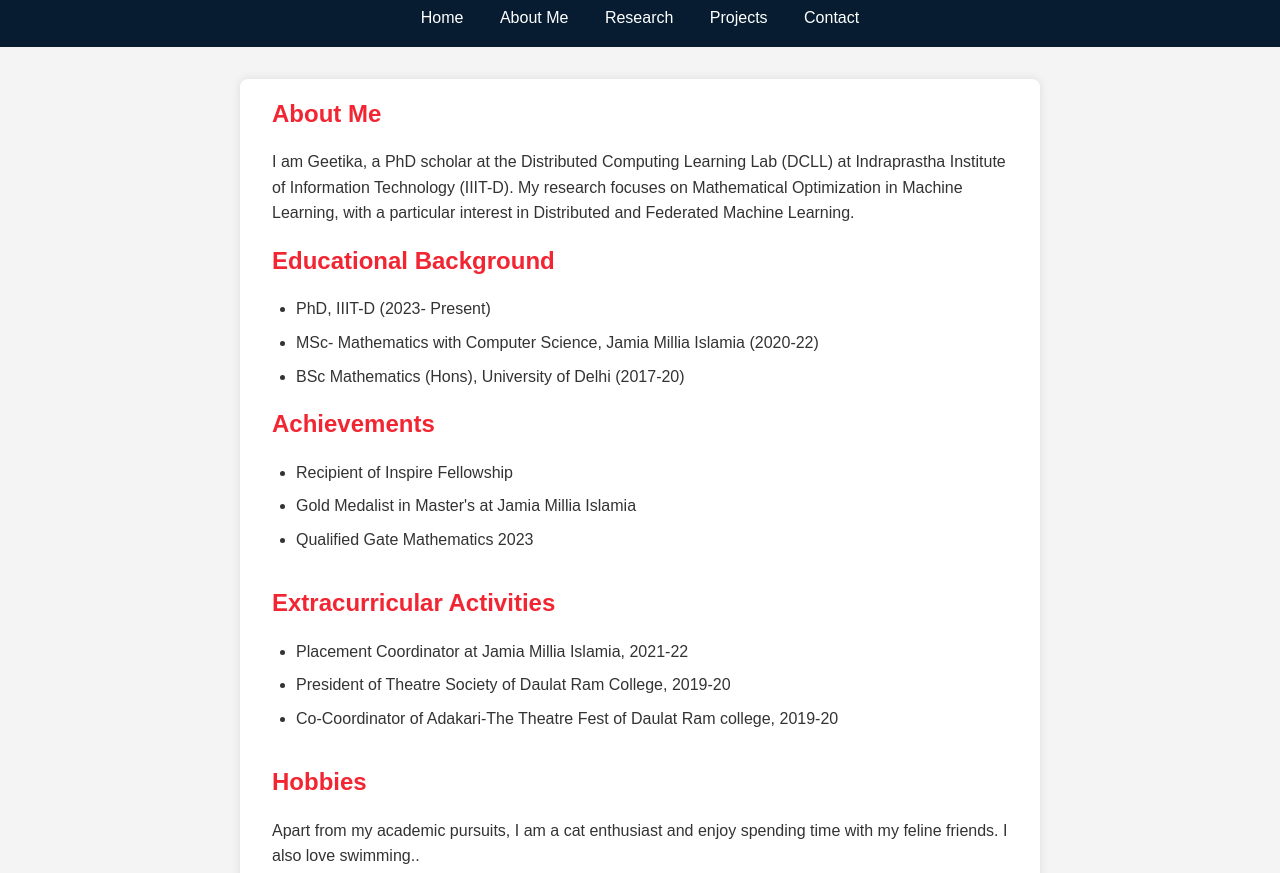
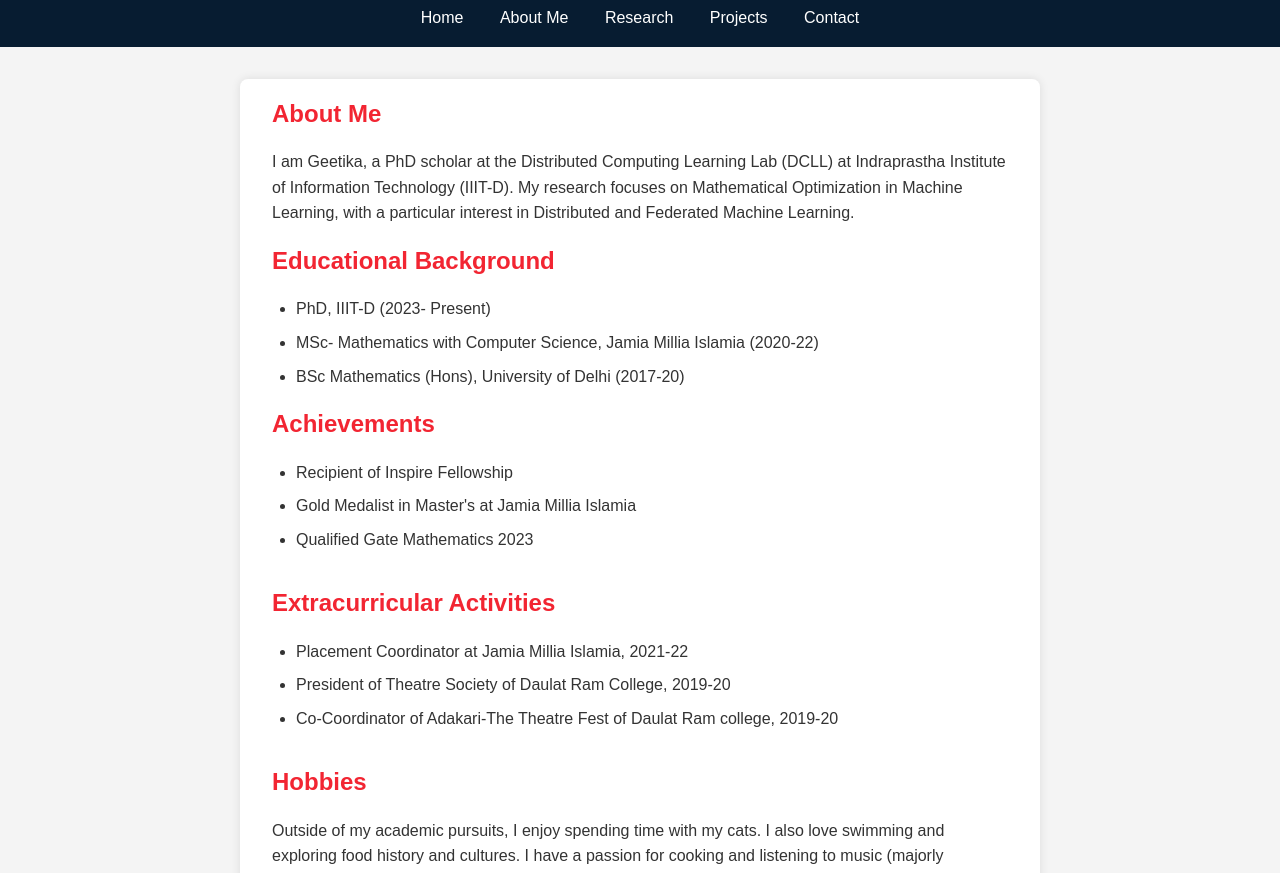
Before and after one commit to Geetika-10/geetika-10.github.io, a plain HTML site: page about.html in a window 1280 px wide. Shown: the part 70-943 px from the top of the page. Drawn offline with Linux system fonts and the light colour scheme.

Commit message:
layout changed+9

```diff
--- a/about.html
+++ b/about.html
@@ -47,7 +47,9 @@
         </section>
         <section id="hobbies">
             <h2>Hobbies</h2>
-            <p>Apart from my academic pursuits, I am a cat enthusiast and enjoy spending time with my feline friends. I also love swimming..</p>
+            <p><p><p>Outside of my academic pursuits, I enjoy spending time with my cats. I also love swimming and exploring food history and cultures. I have a passion for cooking and listening to music (majorly Bollywood, haha), especially as a dedicated fan of Shah Rukh Khan. In my leisure time, I enjoy socializing with friends and experiencing new adventures.</p>
+        </p>
+        </p>
         </section>
     </main>
     <footer>
```
